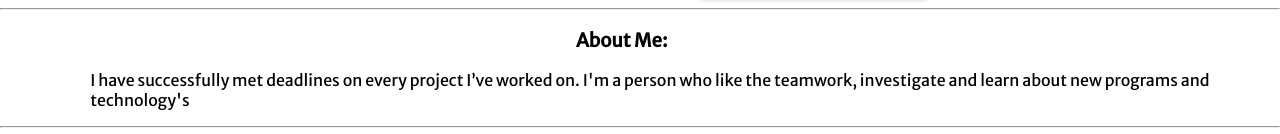
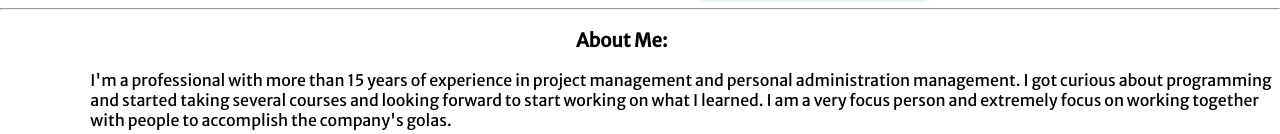
Before and after one commit to xbenitez1/CVXavier, a plain HTML site: page index.html in a window 1280 px wide. Shown: the part 826-960 px from the top of the page. Drawn offline with Linux system fonts and the light colour scheme.

Commit message:
Update index.html

```diff
--- a/index.html
+++ b/index.html
@@ -30,8 +30,10 @@
 
       <div class="about_me">
           <h3>About Me:</h3>
-          <p class="description">I have successfully met deadlines on every project I’ve worked on.
-            I'm a person who like the teamwork, investigate and learn about new programs and technology's
+          <p class="description">I'm a professional with more than 15 years of experience in project management and
+            personal administration management. I got curious about programming and started taking several courses
+            and looking forward to start working on what I learned. I am a very focus person and extremely
+            focus on working together with people to accomplish the company's golas.
           </p>
       </div>
 
@@ -40,6 +42,7 @@
       <div>
         <h2 class="Skills_t">Skills</h2>
         <ul class="skills_l">
+          <li>Programation and computer software</li>
           <li>Punctual</li>
           <li>Responsible</li>
           <li>Teamwork</li>
@@ -56,7 +59,6 @@
           <li>Golf</li>
           <li>Travel</li>
           <li>Cook</li>
-          <li>Programation and computer software</li>
           <li>Diy</li>
           <li>e-learning</li>
           <li>puzzle</li>
```
